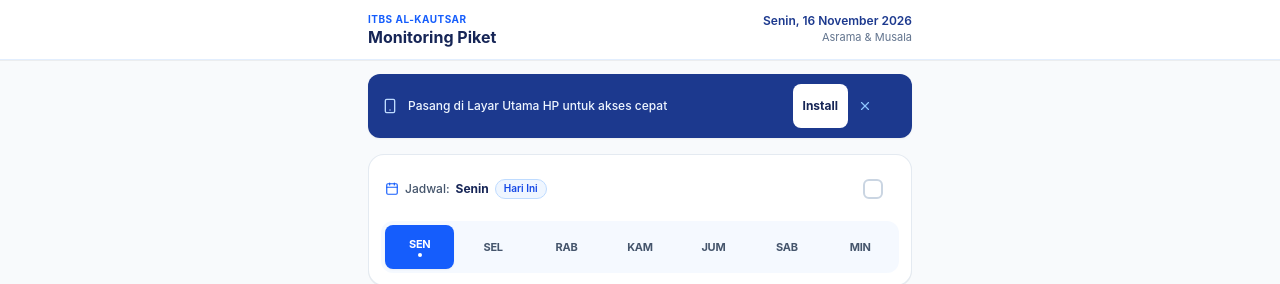
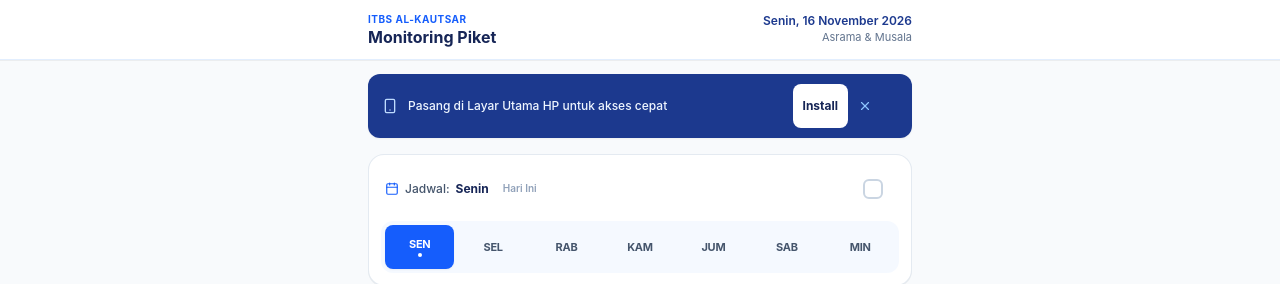
Before and after one commit to ryaleason/monitoring-piket, a Next.js app: page / in a window 1280 px wide. Shown: the top 284 px of the page. Built offline with nearby package versions, Linux system fonts and the light colour scheme.

Commit message:
fix(ui): update 'Hari Ini' badge styling for improved visibility

```diff
--- a/src/app/page.tsx
+++ b/src/app/page.tsx
@@ -343,7 +343,7 @@ export default function HomePage() {
               <span className="text-slate-600 font-medium">Jadwal:</span>
               <span className="font-bold text-blue-950">{selectedDayName}</span>
               {isSelectedToday && (
-                <span className="text-[10px] font-semibold px-2 py-0.5 bg-blue-50 text-blue-700 border border-blue-200 rounded-full">
+                <span className="text-[10px] font-semibold px-2 py-0.5  text-slate-400 rounded-full">
                   Hari Ini
                 </span>
               )}
```
